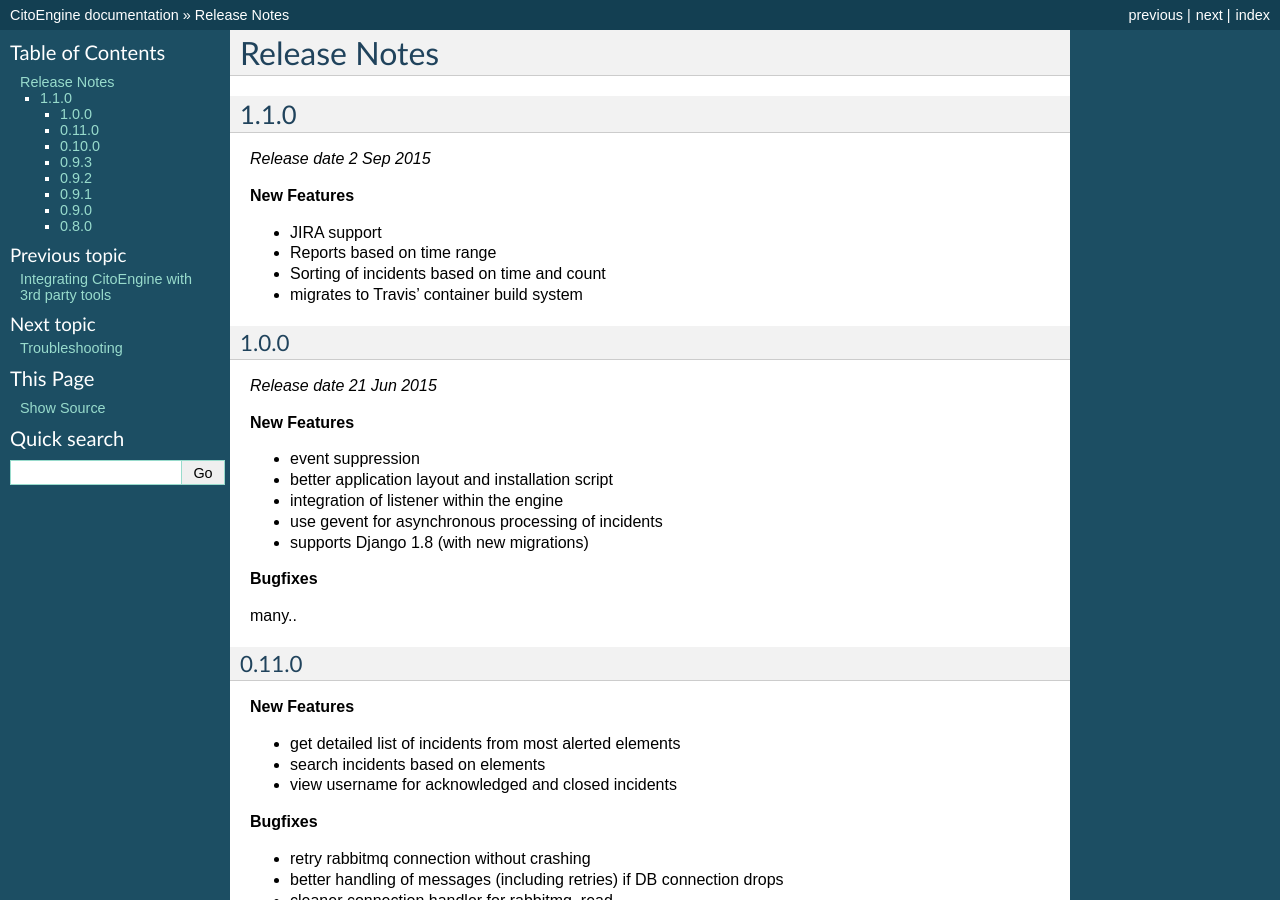
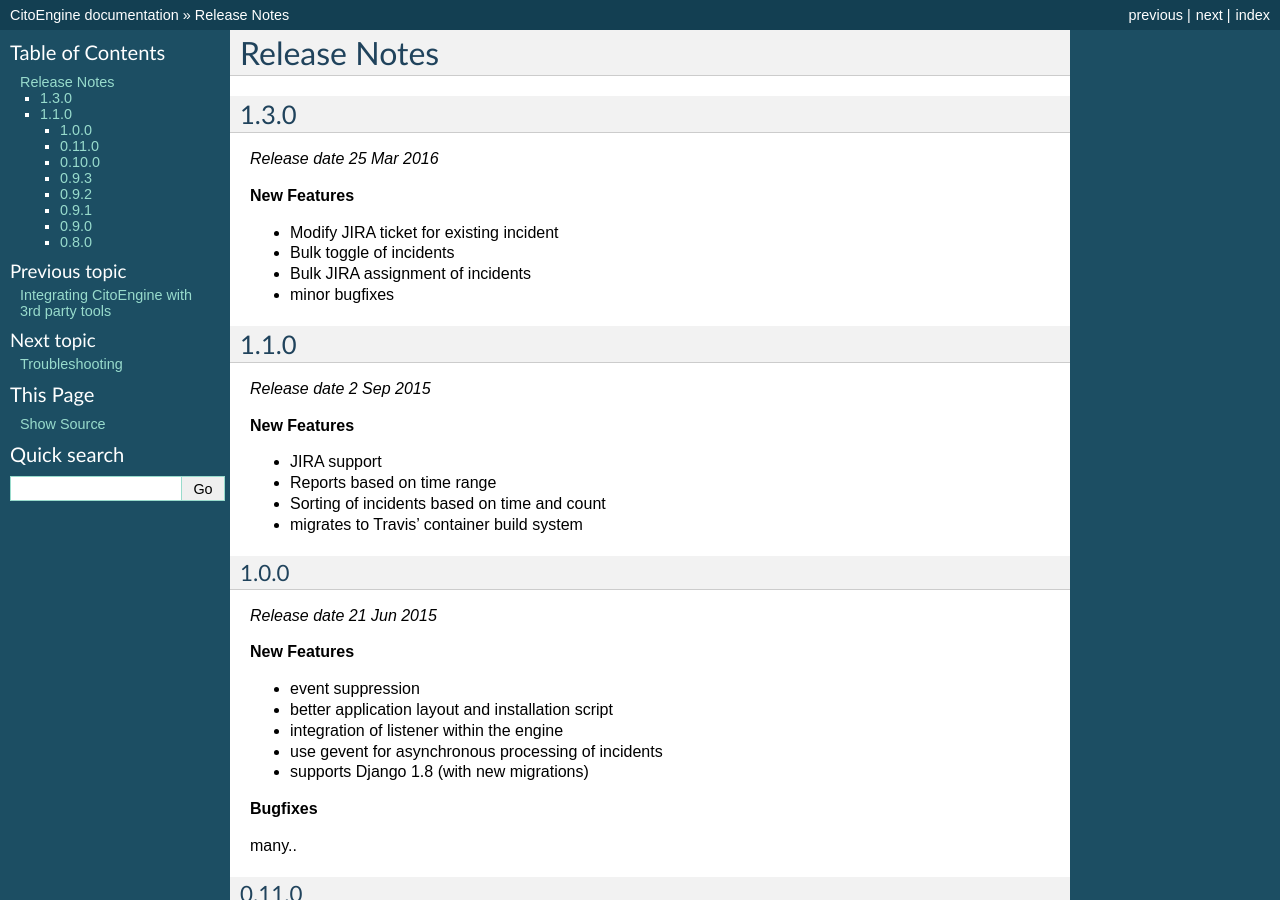
Before and after one commit to CitoEngine/docs.citoengine.org, a Sphinx documentation site: the page built from source/releasenotes.rst, in a window 1280 px wide and 900 px high. Built offline with Sphinx 7.4.7, drawn with Linux system fonts in a browser that asks for light colours.

Commit message:
updates release notes for 1.3.0

```diff
--- a/source/releasenotes.rst
+++ b/source/releasenotes.rst
@@ -1,5 +1,20 @@
 Release Notes
 =============
+
+1.3.0
+_____
+
+*Release date 25 Mar 2016*
+
+**New Features**
+
+*  Modify JIRA ticket for existing incident
+
+* Bulk toggle of incidents
+
+* Bulk JIRA assignment of incidents
+
+* minor bugfixes
 
 1.1.0
 _____
```
